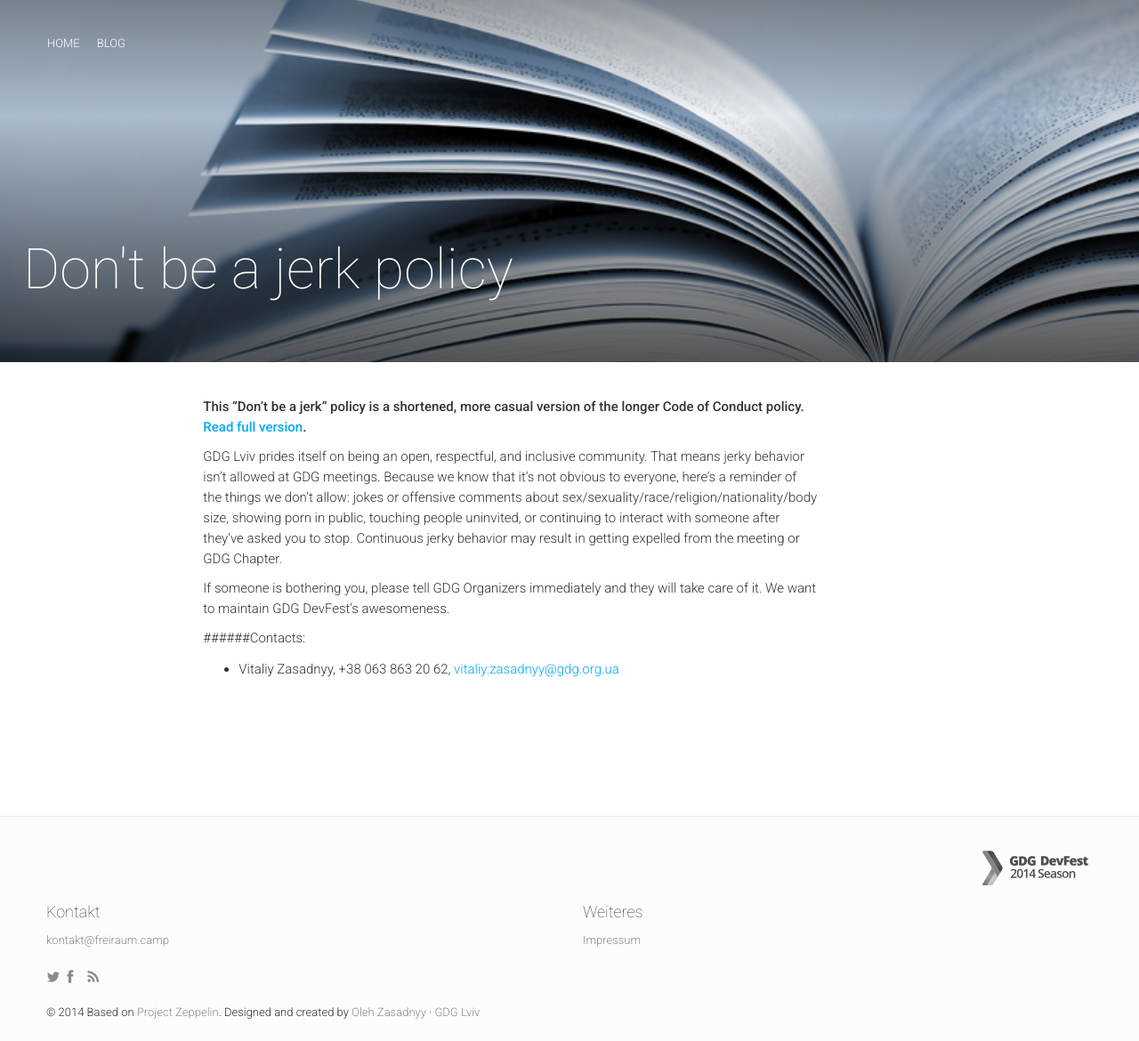
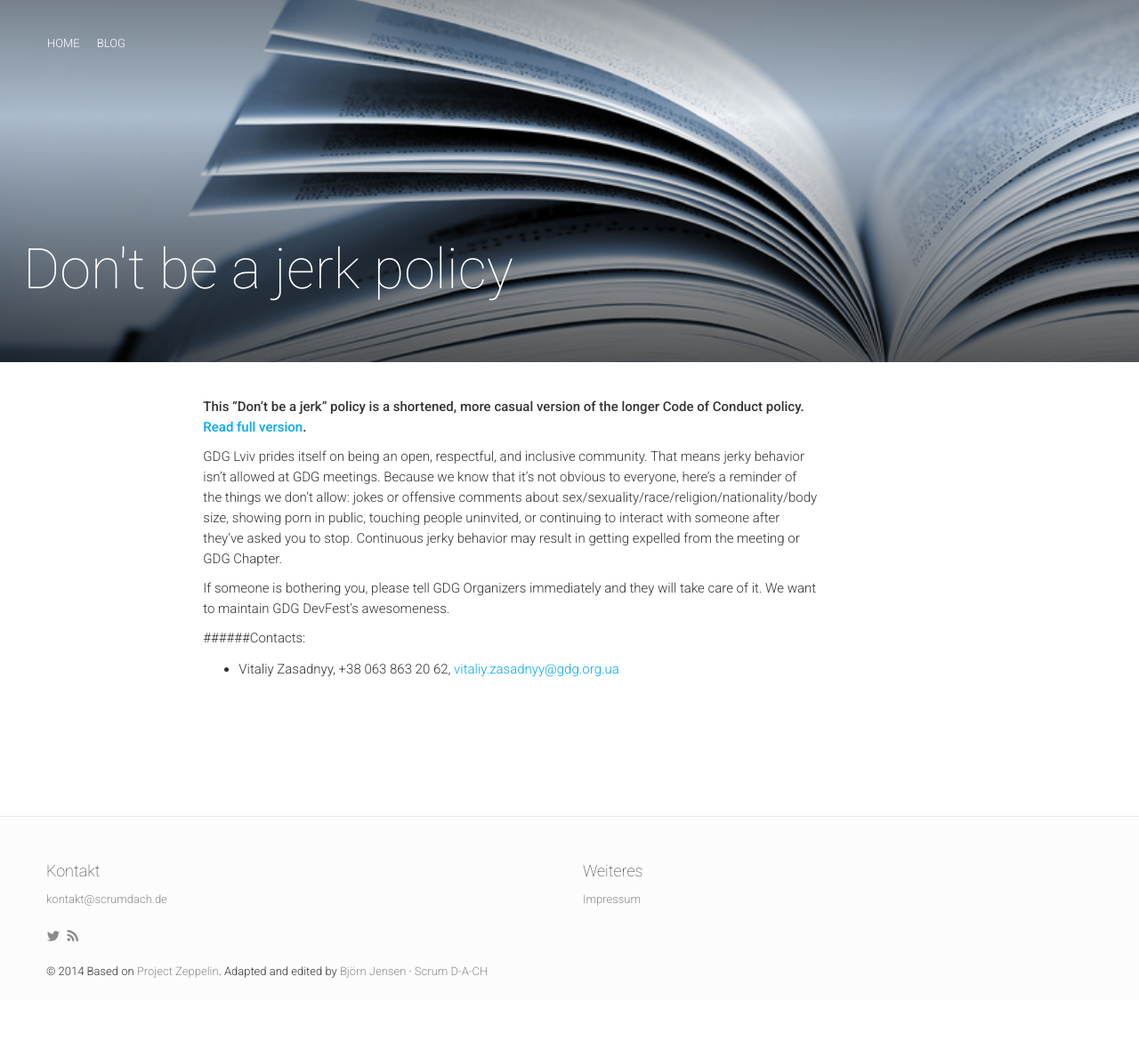
Before and after one commit to mirouhh/scrumdach, a Jekyll site: the page built from cod.md, in a window 1280 px wide. Shown: the whole page at 89% size. Built offline with Jekyll 4.4.1, drawn with Linux system fonts in a browser that asks for light colours; nearby versions of some CDN libraries; comment, search, counter and statistics services are not loaded; after the commit the page ends 1124 px from its top, so only the background shows below that.

Commit message:
Footer hinzugefügt

```diff
--- a/_config.yml
+++ b/_config.yml
@@ -59,11 +59,11 @@
 # Statistic Block
 statisticBlockImage: "statistic.jpg"
 statisticBlock:
- - {count: "23", specialCharacter: "+", info: "CST/CEC/CTC", detail: "Experten auf Enterprise-Ebene für Training & Coaching"}
- - {count: "345", specialCharacter: "+", info: "CSP", detail: "Professionals mit mehrjähriger praktischer Erfahrung"}
- - {count: "8036", specialCharacter: "+", info: "CSM/CSPO/CSD", detail: "in Deutschland, Österreich und der Schweiz"}
- - {count: "87", specialCharacter: "+", info: "User Groups", detail: "Lokaler Austausch zu den Themen Scrum & Agilität"}
- - {count: "10", specialCharacter: "+", info: "Arbeitsgruppen", detail: "Überregionale Zusammenarbeit an wertvollen Themen"}
+ - {count: "23", specialCharacter: "", info: "CST/CEC/CTC", detail: "Experten auf Enterprise-Ebene für Training & Coaching"}
+ - {count: "345", specialCharacter: "", info: "CSP", detail: "Professionals mit mehrjähriger praktischer Erfahrung"}
+ - {count: "8036", specialCharacter: "", info: "CSM/CSPO/CSD", detail: "in Deutschland, Österreich und der Schweiz"}
+ - {count: "87", specialCharacter: "", info: "User Groups", detail: "Lokaler Austausch zu den Themen Scrum & Agilität"}
+ - {count: "10", specialCharacter: "", info: "Arbeitsgruppen", detail: "Überregionale Zusammenarbeit an wertvollen Themen"}
 
 # Latest News Block
 latestNewsTitle: "Neuigkeiten"
@@ -102,42 +102,42 @@
 partnersC4sponsorsButton: "Weiter zu den Community - Seiten der Scrum Alliance >>>"
 
 # Tickets Block
-ticketsTitle: "Ticketpreis(e)"
-ticketsInfo: "Mit dem Ticket kannst Du am freiräume.camp 2015 teilnehmen. Catering ist dabei inklusive. Das einzige, was Du selbst tragen musst, sind Deine Reisekosten ;)"
-ticketsOffers:
- -
-  name: "Frühbucher"
-  price: "49,-"
-  priceCurrency: "EUR"
-  ticketsNumber: "50"
-  ribbon: "-25%"
-  buyButtonLink: "http://de.amiando.com/ZDVKXIJ.html"
-  buyButtonText: "Ausverkauft"
-  validFrom: "2015-04-01T10:00"
-  validThrough: "2015-04-30T23:59"
-  disabled: true
- -
-  name: "Normal"
-  price: "65,-"
-  priceCurrency: "EUR"
-  ticketsNumber: "100"
-  featured: true
-  buyButtonLink: "http://de.amiando.com/ZDVKXIJ.html"
-  buyButtonText: "Ausverkauft"
-  validFrom: "2015-05-01T10:00"
-  validThrough: "2015-05-28T23:59"
-  disabled: true
+#ticketsTitle: "Ticketpreis(e)"
+#ticketsInfo: "Mit dem Ticket kannst Du am freiräume.camp 2015 teilnehmen. Catering ist dabei inklusive. Das einzige, was Du selbst tragen musst, sind Deine Reisekosten ;)"
+#ticketsOffers:
+# -
+#  name: "Frühbucher"
+#  price: "49,-"
+#  priceCurrency: "EUR"
+#  ticketsNumber: "50"
+#  ribbon: "-25%"
+#  buyButtonLink: "http://de.amiando.com/ZDVKXIJ.html"
+#  buyButtonText: "Ausverkauft"
+#  validFrom: "2015-04-01T10:00"
+#  validThrough: "2015-04-30T23:59"
+#  disabled: true
+# -
+#  name: "Normal"
+#  price: "65,-"
+#  priceCurrency: "EUR"
+#  ticketsNumber: "100"
+#  featured: true
+#  buyButtonLink: "http://de.amiando.com/ZDVKXIJ.html"
+#  buyButtonText: "Ausverkauft"
+#  validFrom: "2015-05-01T10:00"
+#  validThrough: "2015-05-28T23:59"
+#  disabled: true
 
 # Footer
 socialLinks:
- - {link: "https://twitter.com/intent/user?screen_name=freiraumcamp", icon: "twitter"}
- - {link: "https://www.facebook.com/pages/freiraumcamp-2015-Konferenz-und-Barcamp-f%C3%BCr-moderne-Arbeitswelten/1567028996917350", icon: "facebook"}
+ - {link: "https://twitter.com/intent/user?screen_name=scrumdach", icon: "twitter"}
+# - {link: "https://www.facebook.com/pages/freiraumcamp-2015-Konferenz-und-Barcamp-f%C3%BCr-moderne-Arbeitswelten/1567028996917350", icon: "facebook"}
  - {permalink: "/feed.xml", icon: "rss"}
 footerBlocks:
  -
   title: "Kontakt"
   links:
-   - {link: "mailto:kontakt@freiraum.camp", text: "kontakt@freiraum.camp"}
+   - {link: "mailto:kontakt@scrumdach.de", text: "kontakt@scrumdach.de"}
  -
   title: "Weiteres"
   links:
--- a/_includes/footer.html
+++ b/_includes/footer.html
@@ -4,7 +4,6 @@
 		<div class="pull-left col-md-6 col-xs-6">
 			<div class="g-plusone" data-size="medium" data-annotation="inline" data-width="300" data-href="{{ site.url }}"></div>
 		</div>
-		<div class="logo logo-footer logo-gray pull-right"></div>
 	</div>
 	<div class="row">
 		{% for block in site.footerBlocks %}
@@ -38,7 +37,7 @@
 		<!-- Please don't delete this line-->
 		<div class="col-md-6">
 			<p class="copyright">
-				&copy; 2014 Based on <a href="https://github.com/gdg-x/zeppelin" target="_blank">Project Zeppelin</a>. Designed and created by <a href="https://plus.google.com/+OlehZasadnyy/about" target="_blank">Oleh Zasadnyy</a> &middot; <a href="http://lviv.gdg.org.ua" target="_blank">GDG Lviv</a>
+				&copy; 2014 Based on <a href="https://github.com/gdg-x/zeppelin" target="_blank">Project Zeppelin</a>. Adapted and edited by <a href="https://twitter.com/mirouhh" target="_blank">Björn Jensen</a> &middot; <a href="http://www.scrumdach.de" target="_blank">Scrum D-A-CH</a>
 			</p>
 		</div>
 	</div>
--- a/_layouts/default.html
+++ b/_layouts/default.html
@@ -17,6 +17,8 @@
             <div class="st-content">
 
                 {{ content }}
+
+                {% include footer.html %}
 
             </div>
         </div>
```
